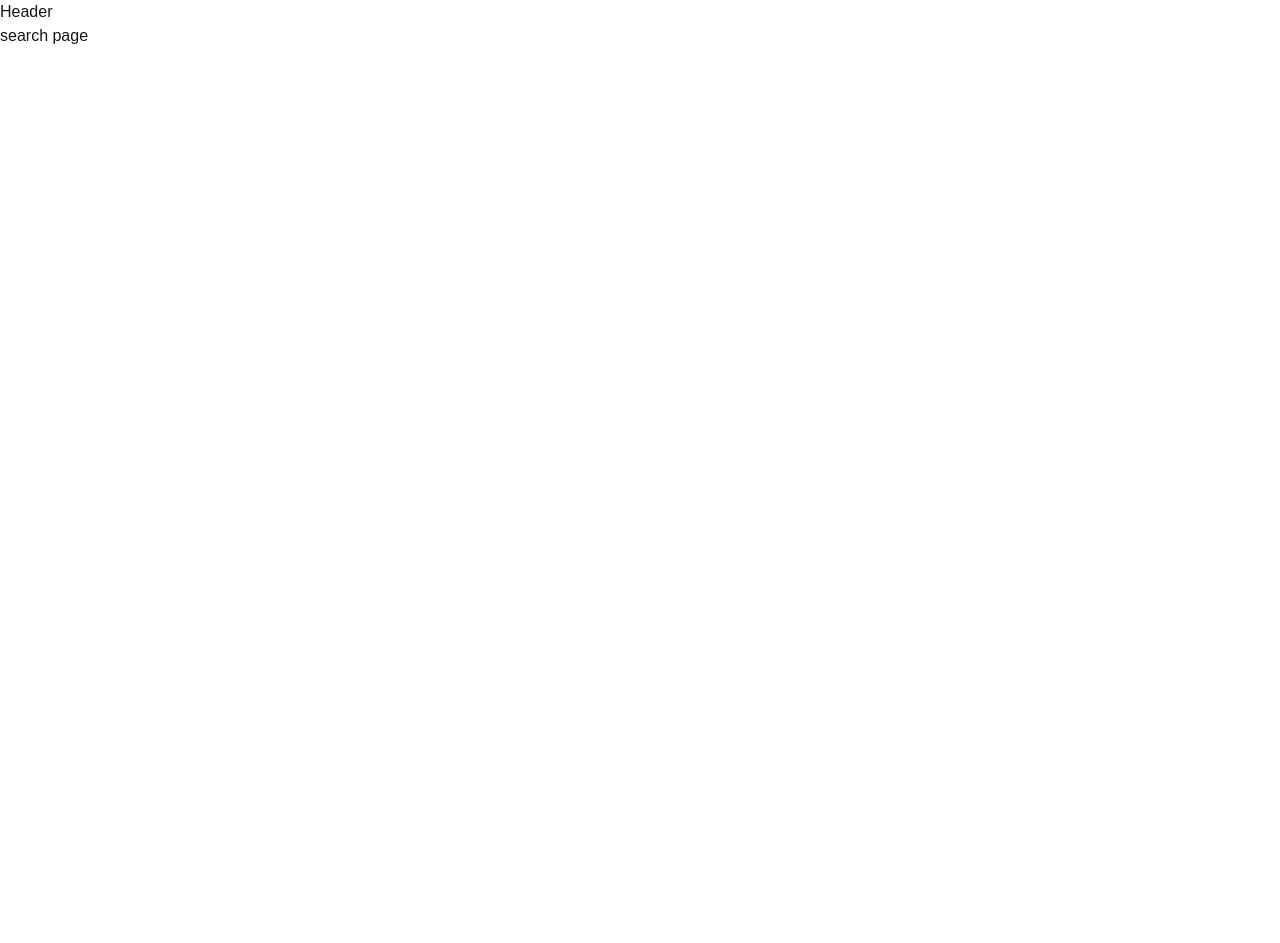
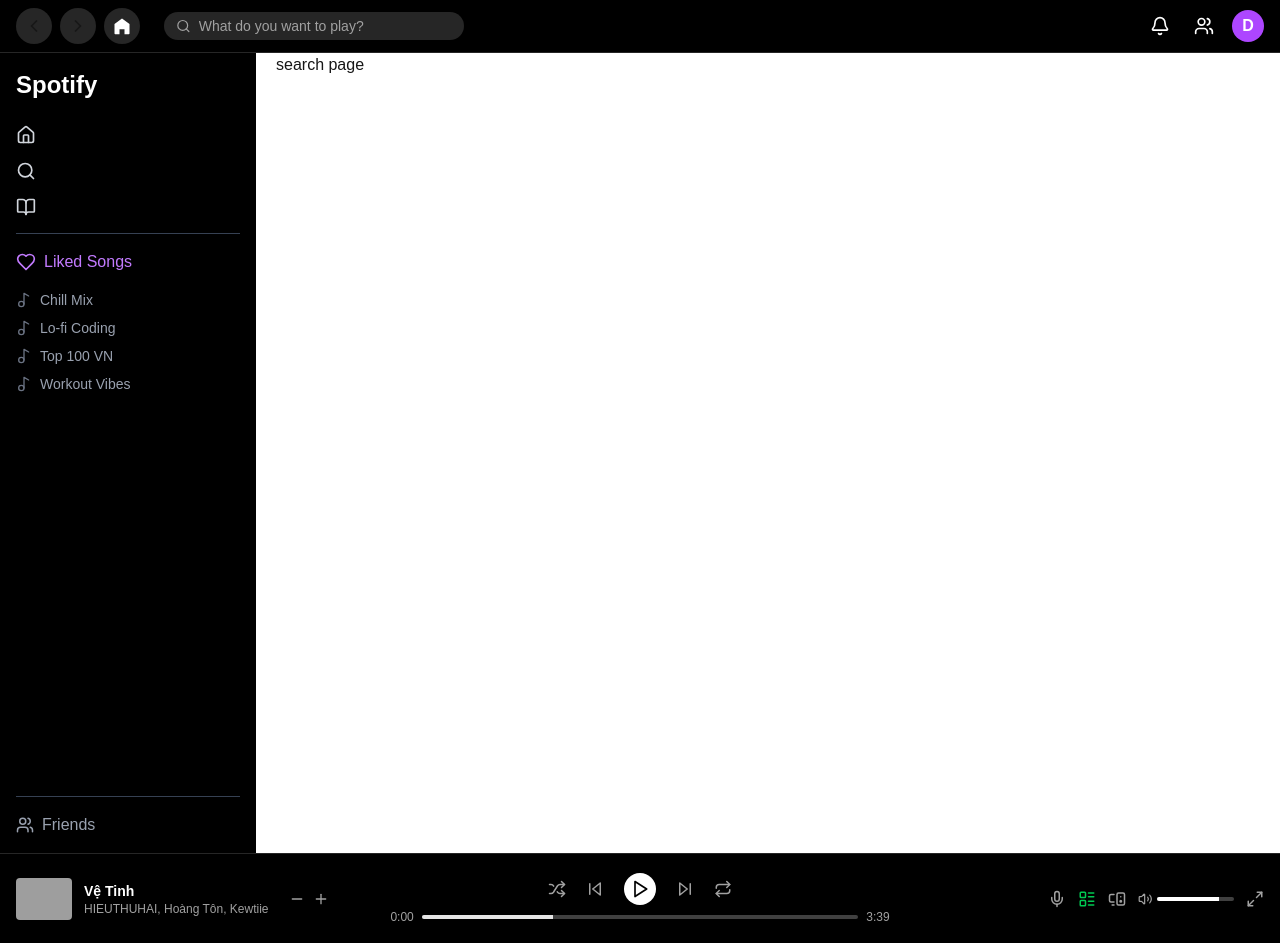
Before and after one commit to ThanhDat653/spotify-clone, a Next.js app: page /search in a window 1280 px wide. Before the commit the page ends 800 px from the top, so only its background shows below. Built offline with nearby package versions, Linux system fonts and the light colour scheme; grey boxes are pictures that could not be loaded.

Commit message:
feat: create ui component ui

```diff
--- a/app/layout.tsx
+++ b/app/layout.tsx
@@ -1,7 +1,9 @@
 import type { Metadata } from "next";
 import { Inter } from "next/font/google";
 import "./globals.css";
-import Header from "@/components/layout/header";
+import TopBar from "@/components/layout/topbar/topbar";
+import PlayerBar from "@/components/layout/player-bar/player-bar";
+import Sidebar from "@/components/layout/sidebar/sidebar";
 
 const inter = Inter({
    variable: "--font-inter",
@@ -21,8 +23,12 @@
    return (
       <html lang="en">
          <body className={`${inter.variable} antialiased`}>
-            <Header />
-            {children}
+            <TopBar />
+            <div className="flex gap-5">
+               <Sidebar />
+               {children}
+            </div>
+            <PlayerBar />
          </body>
       </html>
    );
--- a/components/layout/header.tsx
+++ /dev/null
@@ -1,7 +0,0 @@
-import React from "react";
-
-const Header = () => {
-   return <div>Header</div>;
-};
-
-export default Header;
--- /dev/null
+++ b/components/layout/player-bar/player-bar.tsx
@@ -0,0 +1,100 @@
+"use client";
+
+import {
+   // Pause,
+   Play,
+   SkipBack,
+   SkipForward,
+   Shuffle,
+   Repeat,
+   Volume2,
+   Mic,
+   LayoutList,
+   Maximize2,
+   MonitorSpeaker,
+   Plus,
+   Minus,
+} from "lucide-react";
+import Image from "next/image";
+
+export default function PlayerBar() {
+   return (
+      <footer className="w-full h-[90px] bg-black border-t border-neutral-800 flex items-center justify-between px-4">
+         {/* LEFT: Song info */}
+         <div className="flex items-center gap-3 w-[30%]">
+            <Image
+               src="/ver-tinh.jpg"
+               alt="Vệ Tinh"
+               width={56}
+               height={56}
+               className="rounded-sm"
+            />
+            <div className="flex flex-col text-white text-sm">
+               <span className="font-semibold">Vệ Tinh</span>
+               <span className="text-xs text-neutral-400">
+                  HIEUTHUHAI, Hoàng Tôn, Kewtiie
+               </span>
+            </div>
+            <div className="flex items-center gap-2 ml-2 text-neutral-400">
+               <button className="hover:text-white">
+                  <Minus size={16} />
+               </button>
+               <button className="hover:text-white">
+                  <Plus size={16} />
+               </button>
+            </div>
+         </div>
+
+         {/* CENTER: Controls */}
+         <div className="flex flex-col items-center w-[40%]">
+            <div className="flex items-center gap-5 text-neutral-400">
+               <button className="hover:text-white">
+                  <Shuffle size={18} />
+               </button>
+               <button className="hover:text-white">
+                  <SkipBack size={18} />
+               </button>
+               <button className="w-8 h-8 flex items-center justify-center bg-white text-black rounded-full hover:scale-105 transition">
+                  <Play size={20} />
+               </button>
+               <button className="hover:text-white">
+                  <SkipForward size={18} />
+               </button>
+               <button className="hover:text-white">
+                  <Repeat size={18} />
+               </button>
+            </div>
+            {/* Progress bar */}
+            <div className="flex items-center gap-2 text-xs text-neutral-400 w-full mt-1">
+               <span>0:00</span>
+               <div className="flex-1 h-1 bg-neutral-700 rounded-full overflow-hidden">
+                  <div className="h-full w-[30%] bg-neutral-200" />
+               </div>
+               <span>3:39</span>
+            </div>
+         </div>
+
+         {/* RIGHT: Options */}
+         <div className="flex items-center gap-3 text-neutral-400 w-[30%] justify-end">
+            <button className="hover:text-white">
+               <Mic size={18} />
+            </button>
+            <button className="hover:text-white">
+               <LayoutList size={18} className="text-green-500" />
+            </button>
+            <button className="hover:text-white">
+               <MonitorSpeaker size={18} />
+            </button>
+            <div className="flex items-center gap-1 w-24">
+               <Volume2 size={18} />
+               <div className="h-1 bg-neutral-700 w-full rounded-full overflow-hidden">
+                  <div className="w-[80%] h-full bg-white" />
+               </div>
+            </div>
+            <button className="hover:text-white">
+               <Maximize2 size={18} />
+            </button>
+         </div>
+      </footer>
+   );
+}
--- /dev/null
+++ b/components/layout/sidebar/sidebar.tsx
@@ -0,0 +1,57 @@
+/* eslint-disable @typescript-eslint/no-unused-vars */
+import { Home, Search, BookOpen, Heart, Music2, Users } from "lucide-react";
+
+const Sidebar = () => {
+   return (
+      <div className="w-64 h-screen bg-black text-white flex flex-col p-4">
+         {/* Logo hoặc tiêu đề */}
+         <div className="text-2xl font-bold mb-6">Spotify</div>
+
+         {/* Navigation Menu */}
+         <nav className="flex flex-col gap-4">
+            <SidebarItem icon={<Home size={20} />} />
+            <SidebarItem icon={<Search size={20} />} />
+            <SidebarItem icon={<BookOpen size={20} />} />
+         </nav>
+
+         {/* Divider */}
+         <hr className="my-4 border-gray-700" />
+
+         {/* Liked Songs */}
+         <div className="flex items-center gap-2 text-purple-400 hover:text-purple-300 cursor-pointer mb-4">
+            <Heart size={20} />
+            <span>Liked Songs</span>
+         </div>
+
+         {/* Playlist */}
+         <div className="text-sm text-gray-400 overflow-y-auto flex-1">
+            <SidebarPlaylist name="Chill Mix" />
+            <SidebarPlaylist name="Lo-fi Coding" />
+            <SidebarPlaylist name="Top 100 VN" />
+            <SidebarPlaylist name="Workout Vibes" />
+         </div>
+
+         {/* Friends Avatar Placeholder (nếu cần) */}
+         <hr className="my-4 border-gray-700" />
+         <div className="flex items-center gap-2 text-gray-400 hover:text-white cursor-pointer">
+            <Users size={18} />
+            <span>Friends</span>
+         </div>
+      </div>
+   );
+};
+
+const SidebarItem = ({ icon }: { icon: React.ReactNode }) => (
+   <div className="flex items-center gap-3 text-gray-300 hover:text-white cursor-pointer text-base">
+      {icon}
+   </div>
+);
+
+const SidebarPlaylist = ({ name }: { name: string }) => (
+   <p className="hover:text-white cursor-pointer mb-2 flex items-center gap-2">
+      <Music2 size={16} className="text-gray-500" />
+      {name}
+   </p>
+);
+
+export default Sidebar;
--- /dev/null
+++ b/components/layout/topbar/topbar.tsx
@@ -0,0 +1,60 @@
+"use client";
+
+import { Bell, Users, ChevronLeft, ChevronRight, Search } from "lucide-react";
+
+export default function TopBar() {
+   return (
+      <header className="flex items-center justify-between px-4 py-2 bg-black border-b border-neutral-800">
+         {/* Left Section */}
+         <div className="flex items-center gap-2">
+            {/* Back / Forward: chỉ hiện trên md trở lên */}
+            <div className="hidden md:flex items-center gap-2">
+               <button className="p-2 rounded-full bg-neutral-800 hover:bg-neutral-700">
+                  <ChevronLeft size={20} />
+               </button>
+               <button className="p-2 rounded-full bg-neutral-800 hover:bg-neutral-700">
+                  <ChevronRight size={20} />
+               </button>
+            </div>
+
+            {/* Home Icon */}
+            <button className="p-2 rounded-full bg-neutral-800 hover:bg-neutral-700">
+               <svg
+                  xmlns="http://www.w3.org/2000/svg"
+                  fill="white"
+                  viewBox="0 0 24 24"
+                  strokeWidth={1.5}
+                  stroke="none"
+                  className="w-5 h-5"
+               >
+                  <path d="M3 9.5L12 3l9 6.5V21a1 1 0 01-1 1h-5v-6H9v6H4a1 1 0 01-1-1V9.5z" />
+               </svg>
+            </button>
+
+            {/* Search Box */}
+            <div className="flex items-center bg-neutral-800 rounded-full px-3 py-1 ml-2 md:ml-4 w-[200px] md:w-[300px]">
+               <Search className="w-4 h-4 text-neutral-400" />
+               <input
+                  type="text"
+                  placeholder="What do you want to play?"
+                  className="ml-2 bg-transparent text-sm text-white placeholder:text-neutral-400 focus:outline-none w-full"
+               />
+            </div>
+         </div>
+
+         {/* Right Section */}
+         <div className="flex items-center gap-3">
+            <button className="hidden md:flex items-center justify-center w-8 h-8 rounded-full hover:bg-neutral-700">
+               <Bell size={20} className="text-white" />
+            </button>
+            <button className="hidden md:flex items-center justify-center w-8 h-8 rounded-full hover:bg-neutral-700">
+               <Users size={20} className="text-white" />
+            </button>
+            {/* Avatar user */}
+            <div className="w-8 h-8 rounded-full bg-purple-500 text-white flex items-center justify-center font-bold">
+               D
+            </div>
+         </div>
+      </header>
+   );
+}
--- a/package.json
+++ b/package.json
@@ -9,6 +9,7 @@
     "lint": "next lint"
   },
   "dependencies": {
+    "lucide-react": "^0.487.0",
     "next": "15.2.4",
     "react": "^19.0.0",
     "react-dom": "^19.0.0",
```
Also changed, not shown: 1 other file (tests, documents, lock files or other folders).
